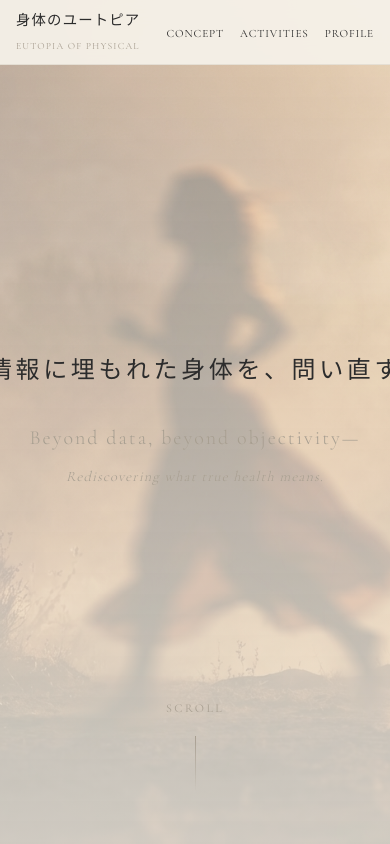
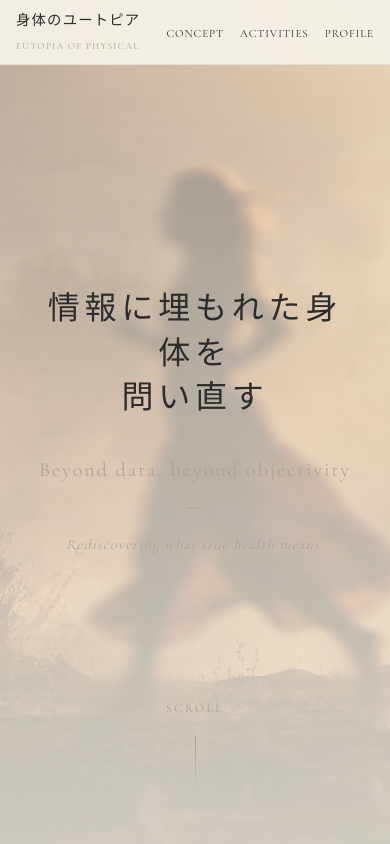
Before and after one commit to yuto-tashiro/eutopia-of-physical, a plain HTML site: page index.html in a window 390 px wide. Shown: the top 844 px of the page. Drawn offline with nearby package versions, Linux system fonts and the light colour scheme.

Commit message:
Adjust hero title line break for better mobile display

```diff
--- a/index.html
+++ b/index.html
@@ -37,7 +37,7 @@
             <div class="hero-overlay"></div>
         </div>
         <div class="hero-content">
-            <h2 class="hero-title-ja">情報に埋もれた身体を、問い直す</h2>
+            <h2 class="hero-title-ja">情報に埋もれた身体を<br>問い直す</h2>
             <p class="hero-subtitle-en">Beyond data, beyond objectivity—</p>
             <p class="hero-subtitle-en-small">Rediscovering what true health means.</p>
         </div>
--- a/styles.css
+++ b/styles.css
@@ -234,13 +234,12 @@ ul {
 }
 
 .hero-title-ja {
-    font-size: clamp(1.5rem, 5vw, 4.5rem);
+    font-size: clamp(2rem, 5vw, 4.5rem);
     font-weight: 400;
     letter-spacing: 0.15em;
     line-height: 1.4;
     margin-bottom: var(--spacing-md);
     color: var(--color-sumi);
-    white-space: nowrap;
 }
 
 .hero-subtitle-en {
```
